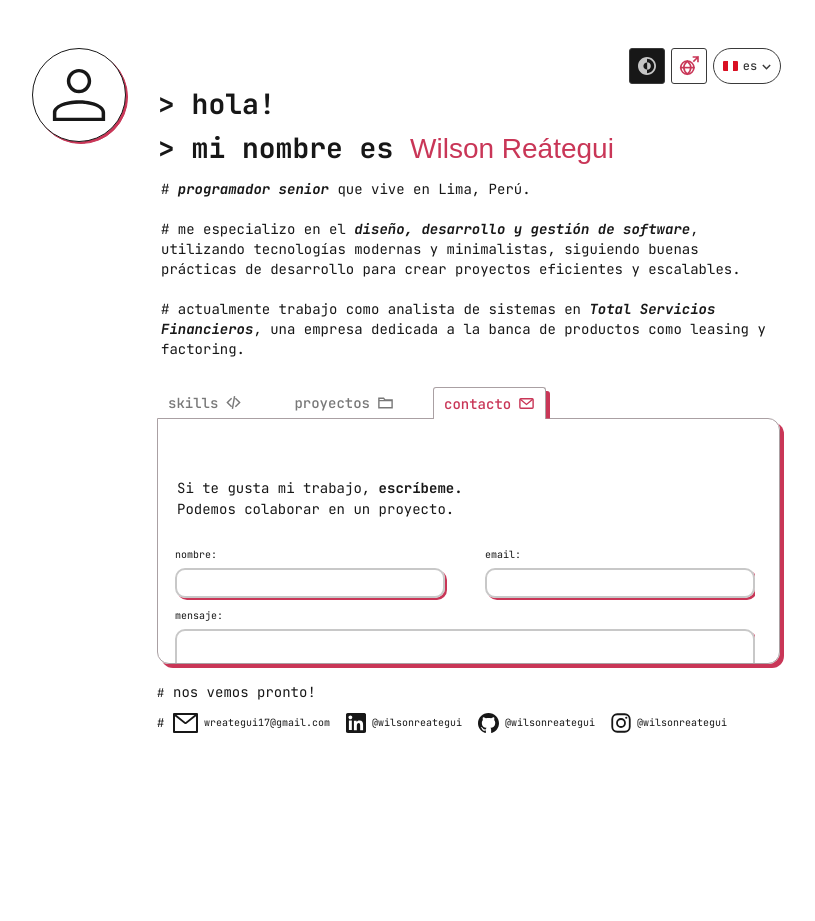
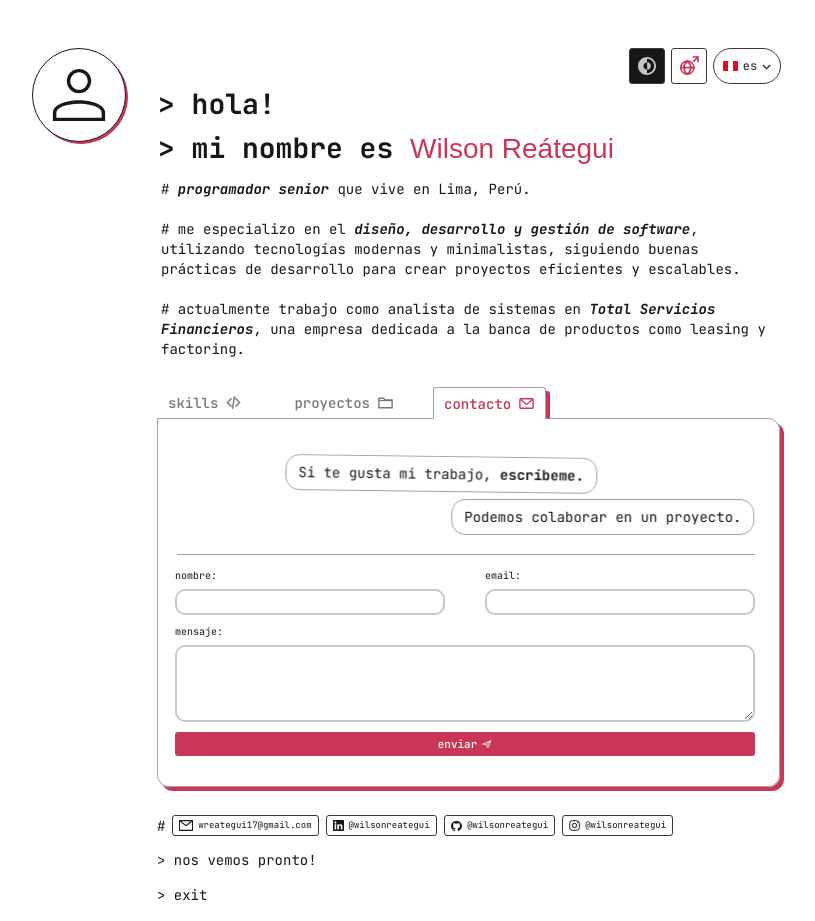
Before and after one commit to wilsonreategui/dev_page, a React (Vite) app: page / in a window 1280 px wide. Both pictures are taken after a click on the tab "contacto". Shown: the whole page, without its empty margins (170-985 px from the left). Before the commit the page ends 800 px from the top, so only its background shows below. Built offline with nearby package versions, Linux system fonts and the light colour scheme; a web font is replaced by a local one.

Commit message:
Edicion Pestañas

```diff
--- a/src/App.jsx
+++ b/src/App.jsx
@@ -65,17 +65,17 @@ const copy = {
     specialtyHighlight: 'diseño, desarrollo y gestión de software',
     specialtyAfter: ', utilizando tecnologías modernas y minimalistas, siguiendo buenas prácticas de desarrollo para crear proyectos eficientes y escalables.',
     tabs: { skills: 'skills', projects: 'proyectos', contact: 'contacto' },
-    contactBefore: ' Si te gusta  mi trabajo,  ',
+    contactBefore: 'Si te gusta mi trabajo, ',
     contactHighlight: 'escríbeme.',
-    // El salto va en el dato, no en el JSX, para que cada idioma decida si lo usa.
-    contactAfter: '\nPodemos colaborar en un proyecto.',
+    contactAfter: 'Podemos colaborar en un proyecto.',
     name: 'nombre:',
     email: 'email:',
     message: 'mensaje:',
     send: 'enviar',
     status: '¡gracias! tu mensaje está listo para ser enviado.',
     socialText: 'también puedes encontrarme por estos medios:',
-    farewell: 'nos vemos pronto!',
+    // Acá el "#" va en el texto: el css solo lo inyecta en la fila de links.
+    farewell: '> nos vemos pronto!',
     socialLabel: 'redes sociales',
     copyEmail: 'copiar correo',
     copied: 'copiado!',
@@ -92,7 +92,7 @@ const copy = {
     introduction: '> my name is',
     introBefore: '# a ',
     introHighlight: 'senior developer',
-    introAfter: ' based in Lima, Peru.',
+    introAfter: ' based in Lima, Perú.',
     workBefore: '# i currently work as a systems analyst at ',
     workHighlight: 'Total Servicios Financieros',
     workAfter: ', a company focused on financial products such as leasing and factoring.',
@@ -100,16 +100,16 @@ const copy = {
     specialtyHighlight: 'software design, development, and management',
     specialtyAfter: ', using modern, minimal technologies and development best practices to create efficient, scalable projects.',
     tabs: { skills: 'skills', projects: 'projects', contact: 'contact' },
-    contactBefore: 'if you like my work and would like to get in touch, feel free to ',
-    contactHighlight: 'send me a message',
-    contactAfter: ' to collaborate on a project.',
+    contactBefore: 'if you like my work, ',
+    contactHighlight: 'send me a message.',
+    contactAfter: 'We can collaborate on a project.',
     name: 'name:',
     email: 'email:',
     message: 'message:',
     send: 'send',
     status: 'thank you! your message is ready to be sent.',
     socialText: 'you can also find me here:',
-    farewell: 'see you soon!',
+    farewell: '# see you soon!',
     socialLabel: 'social networks',
     copyEmail: 'copy email',
     copied: 'copied!',
@@ -206,9 +206,21 @@ function SocialLinks({ theme, labels }) {
 
   return (
     <nav className="social-links" aria-label={labels.socialLabel}>
+      {/* En flujo y no como ::before: así se alinea por línea base con los chips
+          sin depender de un top calculado a mano. */}
+      <span className="social-links__prompt" aria-hidden="true">#</span>
       {socialNetworks.map((network) => {
+        // Como máscara y no como <img>: el asset aporta la silueta y el color sale de
+        // currentColor, así el icono se tiñe en el hover igual que el texto.
         const icon = network.asset ? (
-          <img src={assetPath(network.asset, theme)} alt="" width={network.width} height="20" />
+          <span
+            className="social-links__icon"
+            style={{
+              '--icon-mask': `url("${assetPath(network.asset, theme)}")`,
+              width: `${((network.width * 11) / 20).toFixed(2)}px`,
+            }}
+            aria-hidden="true"
+          />
         ) : (
           <InstagramIcon />
         )
@@ -528,14 +540,34 @@ function App() {
 
             {activeTab === 'contact' && (
               <div className="contact-panel">
-                <p className="contact-intro">
-                  {labels.contactBefore}<strong>{labels.contactHighlight}</strong>{labels.contactAfter}
-                </p>
+                <div className="contact-intro">
+                  {/* Dos capas por globo: la de fuera flota en bucle y la de dentro
+                      reacciona al hover. Con una sola, la animación se queda con el
+                      transform y el hover no se vería. */}
+                  <p className="contact-intro__line">
+                    <span className="contact-bubble">
+                      <span className="contact-bubble__body">
+                        {labels.contactBefore}<strong>{labels.contactHighlight}</strong>
+                      </span>
+                    </span>
+                  </p>
+                  <p className="contact-intro__line">
+                    <span className="contact-bubble">
+                      <span className="contact-bubble__body">{labels.contactAfter}</span>
+                    </span>
+                  </p>
+                </div>
                 <form className="contact-form" onSubmit={handleSubmit}>
                   <label>{labels.name}<input name="name" type="text" autoComplete="name" required /></label>
                   <label>{labels.email}<input name="email" type="email" autoComplete="email" required /></label>
                   <label className="contact-form__message">{labels.message}<textarea name="message" rows="5" required /></label>
-                  <button type="submit">{labels.send}</button>
+                  <button type="submit">
+                    <span>{labels.send}</span>
+                    <svg className="contact-form__send-icon" viewBox="0 0 18 18" aria-hidden="true">
+                      <path d="M2.2 9 15.8 3.2 10.6 15.4 8.1 10.6 2.2 9Z" />
+                      <path d="M8.1 10.6 15.8 3.2" />
+                    </svg>
+                  </button>
                   <p className="form-status" aria-live="polite">{formStatus}</p>
                 </form>
               </div>
@@ -545,8 +577,14 @@ function App() {
       </main>
 
       <footer className="page-shell footer content-column">
+        <SocialLinks theme={theme} labels={labels} />
         <p className="farewell">{labels.farewell}</p>
-        <SocialLinks theme={theme} labels={labels} />
+        <p className="footer-exit">
+          {/* Como string de JS: un ">" suelto en el texto de JSX dispara
+              react/no-unescaped-entities. */}
+          {'> exit'}
+          <span className="terminal-caret" aria-hidden="true" />
+        </p>
       </footer>
     </div>
   )
--- a/src/styles.css
+++ b/src/styles.css
@@ -400,48 +400,76 @@ a {
 .social-links {
   display: flex;
   flex-wrap: wrap;
-  align-items: center;
-  gap: 9px 16px;
+  /* baseline y no center: el "#" en flujo y las cajas de los chips se alinean solos
+     por su línea base, sin ningún desplazamiento calculado. */
+  align-items: baseline;
+  gap: 7px;
 }
 
-/* Mismo tratamiento para el <button> de copiar y para los <a> externos, así la fila
-   se lee homogénea aunque uno no navegue. */
+/* Sin desplazamiento: la posición la resuelve sola la alineación por línea base. */
+.social-links__prompt {
+  font-size: 14px;
+  line-height: 1;
+}
+
+/* El correo y las redes comparten un botón compacto y sin volumen para que la
+   fila completa entre en el ancho del footer. */
 .social-links__item {
   display: inline-flex;
   align-items: center;
-  gap: 6px;
-  padding: 0;
-  border: 0;
+  gap: 5px;
+  /* Sin min-height: el alto lo fija el icono, con 4px de aire parejo alrededor. */
+  padding: 4px 6px;
+  /* Mismo borde y radio que el toggle de tema, para que compartan familia visual. */
+  border: 1px solid var(--nav-text);
+  border-radius: 3px;
   color: inherit;
-  background: transparent;
+  background: var(--page-bg);
   font-family: inherit;
-  font-size: 10px;
+  font-size: 9px;
   line-height: 1;
   text-decoration: none;
   cursor: pointer;
-  transition: color 150ms ease;
+  transition: color 140ms ease, border-color 140ms ease, background-color 140ms ease,
+    transform 140ms ease;
 }
 
 .social-links__item:hover,
 .social-links__item:focus-visible {
   color: var(--accent);
+  border-color: var(--accent);
+  transform: translateY(-1px);
 }
 
-.social-links img {
+.social-links__item:active {
+  transform: translateY(0);
+}
+
+/* El asset va de máscara: background-color manda el color, así hereda currentColor
+   y se tiñe en el hover. El ancho lo pone el inline style, proporcional al icono. */
+.social-links__icon {
   display: block;
-  height: 20px;
-  width: auto;
-  max-width: 25px;
+  height: 11px;
+  background-color: currentColor;
+  -webkit-mask-image: var(--icon-mask);
+  mask-image: var(--icon-mask);
+  -webkit-mask-size: contain;
+  mask-size: contain;
+  -webkit-mask-position: center;
+  mask-position: center;
+  -webkit-mask-repeat: no-repeat;
+  mask-repeat: no-repeat;
   transition: transform 160ms ease;
 }
 
 .social-links__instagram {
   display: block;
-  width: 20px;
-  height: 20px;
+  width: 11px;
+  height: 11px;
   fill: none;
   stroke: currentColor;
   stroke-width: 1.8;
+  transition: transform 160ms ease;
 }
 
 .social-links__instagram-dot {
@@ -449,9 +477,11 @@ a {
   stroke: none;
 }
 
-.social-links__item:hover img,
-.social-links__item:focus-visible img {
-  transform: scale(1.08);
+.social-links__item:hover .social-links__icon,
+.social-links__item:focus-visible .social-links__icon,
+.social-links__item:hover .social-links__instagram,
+.social-links__item:focus-visible .social-links__instagram {
+  transform: scale(1.12);
 }
 
 .content-column,
@@ -626,16 +656,16 @@ a {
   display: flex;
   flex: 0 0 auto;
   flex-direction: column;
-  /* Regla: pantalla > pestaña más alta. Toma los 460px que mide skills, la de más
-     contenido, salvo que la ventana no dé — ahí cede y aparece el scroll interno.
-     Los 554px son lo que ocupa todo lo demás (cabecera, pestañas y footer), medido
-     y estable de 760px de ancho en adelante. Ojo: el 460 incluye el padding de
-     arriba y abajo, así que si se toca ese padding hay que volver a medirlo. */
-  height: clamp(240px, calc(100svh - 554px), 460px);
+  /* Altura única: los 369px que mide skills con sus 9 arcos a separación natural.
+     Es a la vez mínimo y máximo, así que las tres pestañas rellenan ese alto y
+     ninguna se estira de más. Si algo no cabe, el panel tiene su scroll.
+     El número es medido: incluye el padding del panel y el de skills, así que si se
+     toca cualquiera de esos hay que recalcularlo soltando la altura del panel. */
+  height: 369px;
   min-height: 0;
   /* El padding derecho es menor porque la barra aporta su propio aire: la suma
      con el canal de 24px deja el mismo ancho de contenido que antes. */
-  padding: 30px 8px 26px 17px;
+  padding: 30px 8px 20px 17px;
   border: 1px solid var(--panel-border);
   border-radius: 0 12px 12px 12px;
   background: transparent;
@@ -657,11 +687,23 @@ a {
   }
 }
 
-.tab-panel > .skills,
-.tab-panel > .projects,
+/* Las tres pestañas rellenan el panel en vez de quedar centradas o pegadas arriba:
+   así arrancan todas en el mismo punto y el sobrante se reparte dentro. Si el
+   contenido no cabe, el panel ya tiene su scroll. */
+.tab-panel > .skills {
+  flex: 1 1 auto;
+  min-height: 0;
+  margin-block: 0;
+}
+
+.tab-panel > .projects {
+  flex: 1 1 auto;
+  min-height: 0;
+}
+
 .tab-panel > .contact-panel {
-  flex: 0 0 auto;
-  margin-block: auto;
+  flex: 1 1 auto;
+  margin-block: 0;
 }
 
 .tab-panel::-webkit-scrollbar {
@@ -709,11 +751,16 @@ a {
 .skills {
   display: flex;
   flex-wrap: wrap;
-  align-content: flex-start;
+  /* space-between y no flex-start: las filas se reparten el alto disponible en vez
+     de amontonarse arriba dejando el hueco abajo. */
+  align-content: space-between;
   justify-content: space-evenly;
   row-gap: 18px;
   width: 580px;
-  margin: 25px auto 0;
+  /* padding y no margin: al rellenar el panel, el margen se comería alto del propio
+     bloque y las filas tendrían menos sitio para repartirse. */
+  padding-top: 20px;
+  margin: 0 auto;
 }
 
 .skills__row {
@@ -800,7 +847,8 @@ a {
   display: grid;
   gap: 26px;
   width: 100%;
-  margin: 28px auto 0;
+  padding-top: 20px;
+  margin: 0 auto;
 }
 
 .project-card {
@@ -973,22 +1021,110 @@ a {
   padding: 22px 29px;
 }
 
-/* pre-line respeta los \n del texto pero sigue colapsando espacios y permitiendo
-   que las líneas largas envuelvan solas. */
+/* Un tercio arriba para el enunciado, dos tercios para el formulario. */
+.contact-panel {
+  display: grid;
+  grid-template-rows: 1fr 2fr;
+  min-height: 0;
+}
+
 .contact-intro {
-  margin: 29px 0 0 2px;
+  display: flex;
+  flex-direction: column;
+  /* stretch y no flex-start: cada línea debe ocupar el ancho completo, o el globo no
+     tendría espacio libre por el que derivar. */
+  align-items: stretch;
+  justify-content: center;
+  gap: 10px;
+  min-height: 0;
+  margin: 0 0 0 2px;
+  /* Separa el enunciado del formulario, justo en el corte del tercio. */
+  border-bottom: 1px solid var(--panel-border);
   font-size: 14px;
   line-height: 1.45;
-  white-space: pre-line;
   text-align: left;
 }
 
+.contact-intro__line {
+  margin: 0;
+}
+
+.contact-bubble {
+  display: inline-block;
+  position: relative;
+  animation: bubble-drift 16s ease-in-out infinite;
+}
+
+/* Distinta duración y desfase para que los dos no se muevan en bloque. */
+.contact-intro__line:nth-child(2) .contact-bubble {
+  animation-duration: 20s;
+  animation-delay: -7s;
+}
+
+.contact-bubble__body {
+  display: inline-block;
+  padding: 7px 12px;
+  border: 1px solid var(--panel-border);
+  border-radius: 14px;
+  background: var(--page-bg);
+  transition: transform 260ms var(--control-ease), border-color 200ms ease;
+}
+
+.contact-bubble:hover .contact-bubble__body,
+.contact-intro__line:focus-within .contact-bubble__body {
+  transform: translateY(-5px) rotate(-1.2deg);
+  border-color: var(--accent);
+}
+
+/* El recorrido horizontal cubre todo el espacio libre sin conocer los anchos: "left"
+   mide el contenedor y el translateX negativo mide el globo, así que left 100% con
+   translateX -100% deja su borde derecho contra el borde derecho de la línea. El
+   bamboleo vertical y el giro viajan en el mismo transform. */
+@keyframes bubble-drift {
+  0%,
+  100% {
+    left: 0;
+    transform: translate3d(0, 0, 0) rotate(0deg);
+  }
+
+  25% {
+    left: 50%;
+    transform: translate3d(-50%, -5px, 0) rotate(0.9deg);
+  }
+
+  50% {
+    left: 100%;
+    transform: translate3d(-100%, -8px, 0) rotate(0deg);
+  }
+
+  75% {
+    left: 50%;
+    transform: translate3d(-50%, -4px, 0) rotate(-0.9deg);
+  }
+}
+
+@media (prefers-reduced-motion: reduce) {
+  .contact-bubble {
+    animation: none;
+  }
+
+  .contact-bubble__body {
+    transition: none;
+  }
+}
+
+/* La fila del mensaje es la elástica: absorbe todo el sobrante cuando hay sitio y
+   cede hasta 44px cuando falta. Ese piso fija el mínimo del grid completo en 158px,
+   que es lo que decide hasta qué ventana entra el formulario sin desbordar. */
 .contact-form {
   display: grid;
+  flex: 1;
   grid-template-columns: repeat(2, 1fr);
-  gap: 11px 40px;
+  grid-template-rows: auto minmax(44px, 1fr) auto auto;
+  gap: 10px 40px;
   width: 580px;
-  margin: 29px auto 0;
+  min-height: 0;
+  margin: 14px auto 0;
 }
 
 .contact-form label {
@@ -1005,18 +1141,21 @@ a {
   outline: none;
   color: var(--text);
   background: transparent;
-  box-shadow: var(--shadow-small);
+  box-shadow: none;
   transition: border-color 160ms ease, box-shadow 160ms ease;
 }
 
 .contact-form input {
-  height: 30px;
-  padding: 4px 10px;
+  height: 26px;
+  padding: 3px 10px;
 }
 
+/* Sin min-height propio: el piso lo pone la fila del grid, o competirían y este
+   forzaría el desborde. */
 .contact-form textarea {
-  min-height: 100px;
-  padding: 10px;
+  height: 100%;
+  min-height: 0;
+  padding: 8px 10px;
   resize: vertical;
 }
 
@@ -1028,33 +1167,61 @@ a {
 
 .contact-form__message {
   grid-column: 1 / -1;
+  min-height: 0;
+  grid-template-rows: auto minmax(0, 1fr);
 }
 
+/* Ocupa la fila completa; el alto se mantiene fijo para que el sobrante siga yendo
+   entero a la caja del mensaje. */
 .contact-form button {
-  grid-column: 2;
-  justify-self: end;
-  width: 110px;
-  height: 30px;
+  display: flex;
+  grid-column: 1 / -1;
+  align-items: center;
+  justify-content: center;
+  gap: 5px;
+  width: 100%;
+  height: 24px;
+  padding: 0 14px;
   border: 0;
-  border-radius: 10px;
-  color: #ffffff;
+  border-radius: 3px;
+  color: var(--page-bg);
   background: var(--accent);
-  font-size: 14px;
-  font-weight: 700;
+  font-family: inherit;
+  font-size: 11px;
+  font-weight: 500;
   cursor: pointer;
-  box-shadow: var(--shadow-small);
-  transition: transform 160ms ease, box-shadow 160ms ease;
+  box-shadow: none;
+  transition: transform 160ms ease, opacity 160ms ease;
+}
+
+.contact-form__send-icon {
+  width: 10px;
+  height: 10px;
+  flex: 0 0 10px;
+  fill: none;
+  stroke: currentColor;
+  stroke-width: 1.5;
+  stroke-linecap: square;
+  stroke-linejoin: miter;
+  transition: transform 200ms var(--control-ease);
+}
+
+.contact-form button:hover .contact-form__send-icon,
+.contact-form button:focus-visible .contact-form__send-icon {
+  transform: translateX(2px);
 }
 
 .contact-form button:hover,
 .contact-form button:focus-visible {
   transform: translateY(-1px);
-  box-shadow: 3px 3px 0 var(--accent);
+  opacity: 0.86;
 }
 
+/* Sin min-height: vacía colapsa a 0 y el botón queda al fondo. Al aparecer el aviso
+   los 16px salen del textarea, que es la fila elástica, no del alto del panel. */
 .form-status {
   grid-column: 1 / -1;
-  min-height: 1.45em;
+  min-height: 0;
   margin: -2px 0 0;
   color: var(--accent);
   font-size: 11px;
@@ -1066,8 +1233,9 @@ a {
      alinean su contenido en la misma columna, como el prompt del saludo. */
   --prompt-gutter: 16px;
   flex: 0 0 auto;
-  padding-top: 18px;
+  padding-top: 28px;
   padding-bottom: 16px;
+  font-family: 'JetBrains Mono', Consolas, 'Courier New', monospace;
   text-align: left;
 }
 
@@ -1083,22 +1251,85 @@ a {
   position: absolute;
   top: 50%;
   left: 0;
+  /* 14px, el mismo tamaño con el que el "#" aparece en los párrafos del hero. */
   font-family: 'JetBrains Mono', Consolas, 'Courier New', monospace;
-  font-size: 12px;
+  font-size: 14px;
   line-height: 1;
   transform: translateY(-50%);
 }
 
 .farewell {
   /* Misma tipografía y color que los párrafos del hero: hereda la mono y --text. */
-  margin: 0 0 10px;
+  /* El aire con la fila de chips lo pone esta línea, no el nav. Va por encima de los
+     14px de abajo porque los chips son cajas sin interlínea: el hueco visible que
+     resulta es ~4px menor que el número declarado. */
+  margin: 14px 0 0;
+  /* Esta línea trae su propio "#" en el texto, así que no lleva canalón ni
+     pseudo-elemento: quedarían dos. Al ir el "#" en el flujo, cae en la misma
+     columna que el del nav y el texto arranca a 16.8px, contra sus 16px. */
+  padding-left: 0;
   font-size: 14px;
   line-height: 1.45;
 }
 
+.farewell::before {
+  content: none;
+}
+
+/* Trae su propio ">" en el texto, igual que la despedida: sin canalón ni pseudo. */
+.footer-exit {
+  margin: 14px 0 0;
+  padding-left: 0;
+  font-size: 14px;
+  line-height: 1.45;
+}
+
+.footer-exit::before {
+  content: none;
+}
+
+/* Esta fila lleva su "#" en flujo, como las otras dos: ni pseudo-elemento ni
+   canalón, o habría dos y con la sangría de más. */
+.footer .social-links {
+  padding-left: 0;
+}
+
+.footer .social-links::before {
+  content: none;
+}
+
 .footer .social-links {
   justify-content: flex-start;
+  /* Sin margen inferior propio: la separación con la línea siguiente ya la aporta
+     el margen superior de la despedida. */
   margin: 0;
+}
+
+/* Cursor de consola: barra fina que parpadea sin transición, como un caret real.
+   Conserva su 1em de alto y baja 2px bajo la línea base: los descendentes llegan a
+   3px, así que deja 1px de aire por debajo sin encogerlo. -0.143em = 2/14. */
+.terminal-caret {
+  display: inline-block;
+  width: 2px;
+  height: 1em;
+  margin-left: 0.1em;
+  vertical-align: -0.143em;
+  /* Accent en vez de currentColor: es el único color de la paleta que no es gris. */
+  background: var(--accent);
+  animation: caret-blink 1.1s step-end infinite;
+}
+
+@keyframes caret-blink {
+  50% {
+    opacity: 0;
+  }
+}
+
+/* El parpadeo constante es justo lo que molesta con reduced motion: queda fijo. */
+@media (prefers-reduced-motion: reduce) {
+  .terminal-caret {
+    animation: none;
+  }
 }
 
 :focus-visible {
@@ -1306,6 +1537,7 @@ a {
 
   .contact-form {
     grid-template-columns: 1fr;
+    grid-template-rows: auto auto minmax(100px, 1fr) auto auto;
   }
 
   .contact-form__message,
```
Also changed, not shown: index.html (+6 -7 lines).
